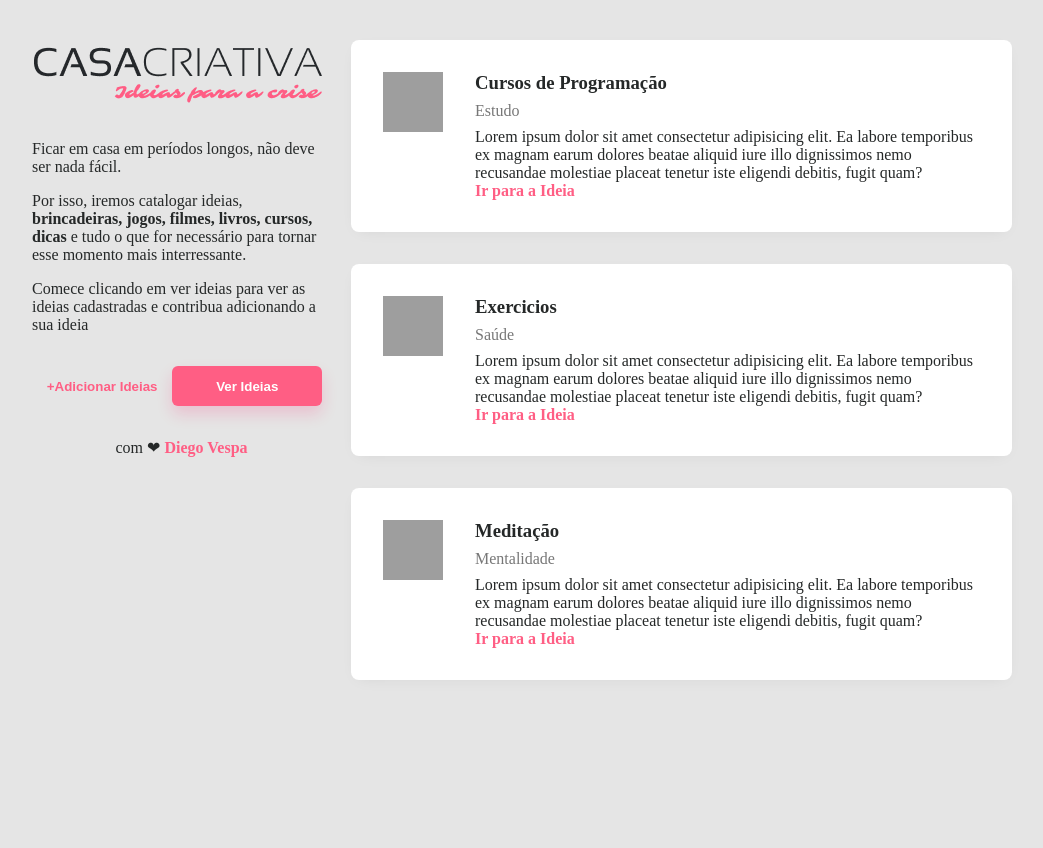
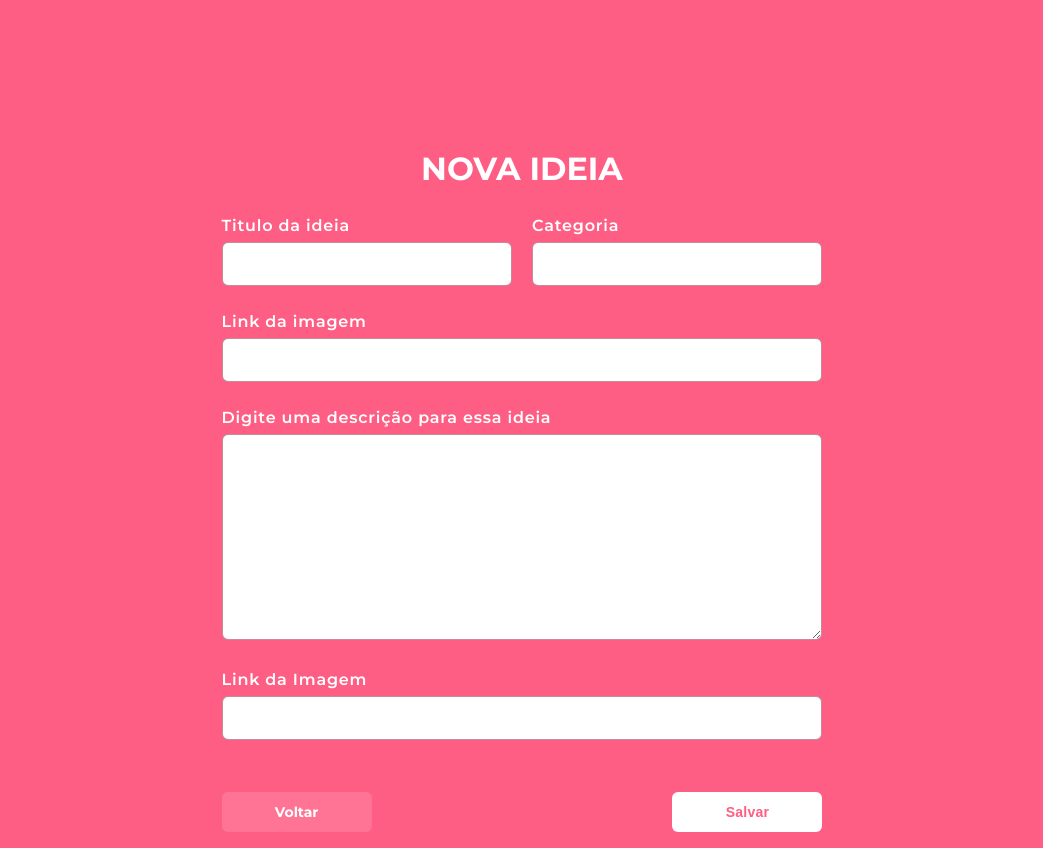
Before and after one commit to DiegoVsp/Casa-Criativa, a plain HTML site: page index.html in a window 1280 px wide. Both pictures are taken after a click on the button "+Adicionar Ideias". Shown: the whole page, without its empty margins (118-1161 px from the left). Before the commit the page ends 800 px from the top, so only its background shows below. Drawn offline with Linux system fonts and the light colour scheme; grey boxes are pictures that could not be loaded.

Commit message:
finalização da segunda tela - formulário

```diff
--- a/index.html
+++ b/index.html
@@ -47,7 +47,7 @@
       </main>
 
       <section id="buttons">
-        <button>+Adicionar Ideias</button>
+        <button onclick="onOff()">+Adicionar Ideias</button>
         <button class="fat">Ver Ideias</button>
       </section>
 
@@ -99,6 +99,43 @@
     </section>
   </div>
 
+  <!-- Modal -->
+  <div id="modal" class="hide">
+    <div class="content">
+      <h1>Nova Ideia</h1>
+
+      <form action="" method="">
+
+        <div class="inpput-wrapper">
+          <label for="title">Titulo da ideia</label>
+          <input type="text" name="title">
+        </div>
+
+        <div class="input-wrapper">
+          <label for="category">Categoria</label>
+          <input type="text" name="category">
+        </div>
+
+        <div class="input-wrapper">
+          <label for="image">Link da imagem</label>
+          <input type="text" name="image">
+        </div>
+
+        <div class="input-wrapper">
+          <label for="description">Digite uma descrição para essa ideia</label>
+          <textarea name="description" cols="30" rows="10"></textarea>
+        </div>
+
+        <div class="input-wrapper">
+          <label for="link">Link da Imagem</label>
+          <input type="url" name="link">
+        </div>
+
+        <a href="#" onclick="onOff()">Voltar</a>
+        <button>Salvar</button>
+      </form>
+    </div>
+  </div>
 
   <script src="script.js"></script>
 </body>
--- a/script.js
+++ b/script.js
@@ -1,9 +1,4 @@
-const button = document
-  .querySelector("button.fat")
-  .addEventListener("click", function () {
-    document
-      .querySelector("#footer")
-      .classList
-      .toggle("hide")
+function onOff() {
+  document.querySelector("#modal").classList.toggle("hide")
 
-  })
+}
--- a/style.css
+++ b/style.css
@@ -10,10 +10,12 @@ Posicionamentos
 
 
 */
+@import url('https://fonts.googleapis.com/css?family=Montserrat:300,400,600,700,900&display=swap');
 body {
   background: #e5e5e5;
   color: #252828;
 
+  font-family: 'Montserrat', sans-serif;
 
   margin: 0;
 }
@@ -25,9 +27,13 @@ a {
 a:hover {
   text-decoration: underline;
 }
-.hide {
-  display: none;
+
+p, .description {
+  font-size: 16px;
+  line-height: 24px;
+  letter-spacing: 0.1px;
 }
+
 
 #container {
   width: 80%;
@@ -58,7 +64,10 @@ button {
 
   border: none;
 
+  font-size: 14px;
   font-weight: bold;
+  line-height: 18px;
+  letter-spacing: 0.2px;
 
   cursor: pointer;
 
@@ -84,6 +93,17 @@ text-decoration: none;
 
 footer {
   text-align: center;
+
+
+  font-size: 14px;
+  font-weight: 400;
+  line-height: 18px;
+  letter-spacing: 0.2px;
+
+  color: #777;
+}
+footer a {
+  opacity: 0.7;
 }
 
 .idea {
@@ -110,3 +130,130 @@ footer {
   margin: 8px 0;
   color: #777;
 }
+.idea .description{
+  margin: 16px 0;
+}
+
+/* Modal */
+#modal {
+  background: #ff5E84;
+
+  position: absolute;
+  top: 0;
+
+  width: 100vw;
+  height: 100vw; /*view port habilitado quando usar position absolute*/
+
+  display: flex;
+  justify-content: center;
+
+
+
+}
+
+#modal .content {
+  margin-top: 128px;
+
+  color: white;
+}
+
+#modal .content h1 {
+  text-align: center;
+
+  text-transform: uppercase;
+}
+
+#modal form {
+  width: 80%;
+  max-width: 800px;
+
+  margin: 0 auto;
+  display: grid;
+
+  grid-template-columns: 1fr 1fr;
+
+  gap: 20px;
+}
+.content form div:nth-child(3),
+.content form div:nth-child(4),
+.content form div:nth-child(5) {
+grid-column: span 2;
+}
+
+
+form input, form textarea {
+  width: 100%;
+
+  padding: 12px;
+
+  box-sizing: border-box;
+
+  border-radius: 6px;
+
+  border: 1px solid rgba(141, 25, 52, 0.5);
+
+  outline: none; /*tira as bordas de campo selecionado*/
+
+  font-size: 16px;
+}
+
+form label {
+   font-weight: 600;
+   line-height: 32px;
+   letter-spacing: 0.8px;
+}
+form a {
+  width: 150px;
+  height: 40px;
+
+  background-color: #ffffff22;
+  color: #fff;
+
+  display: flex;
+  align-items: center;
+  justify-content: center;
+
+  font-size: 14px;
+  font-weight: bold;
+
+  border-radius: 6px;
+
+  align-self: end;
+
+  transition: 400ms;
+
+}
+form a:hover {
+  background: #fff;
+  color: #ff5E84;
+
+  text-decoration: none;
+}
+form button {
+  background: white;
+
+  width: 150px;
+  height: 40px;
+
+  border-radius: 6px;
+
+  cursor: pointer;
+
+  margin-top: 32px;
+
+  grid-column: 2;/*joga o botão pra coluna 2*/
+
+  justify-self: end;/*joga o botão pra o canto*/
+
+  transition: 400ms;
+}
+form button:hover {
+  background-color: #0984e3;
+  color: white;
+
+  text-decoration: none;
+}
+#modal.hide {
+  opacity: 1;
+  visibility: hidden;
+}
```
